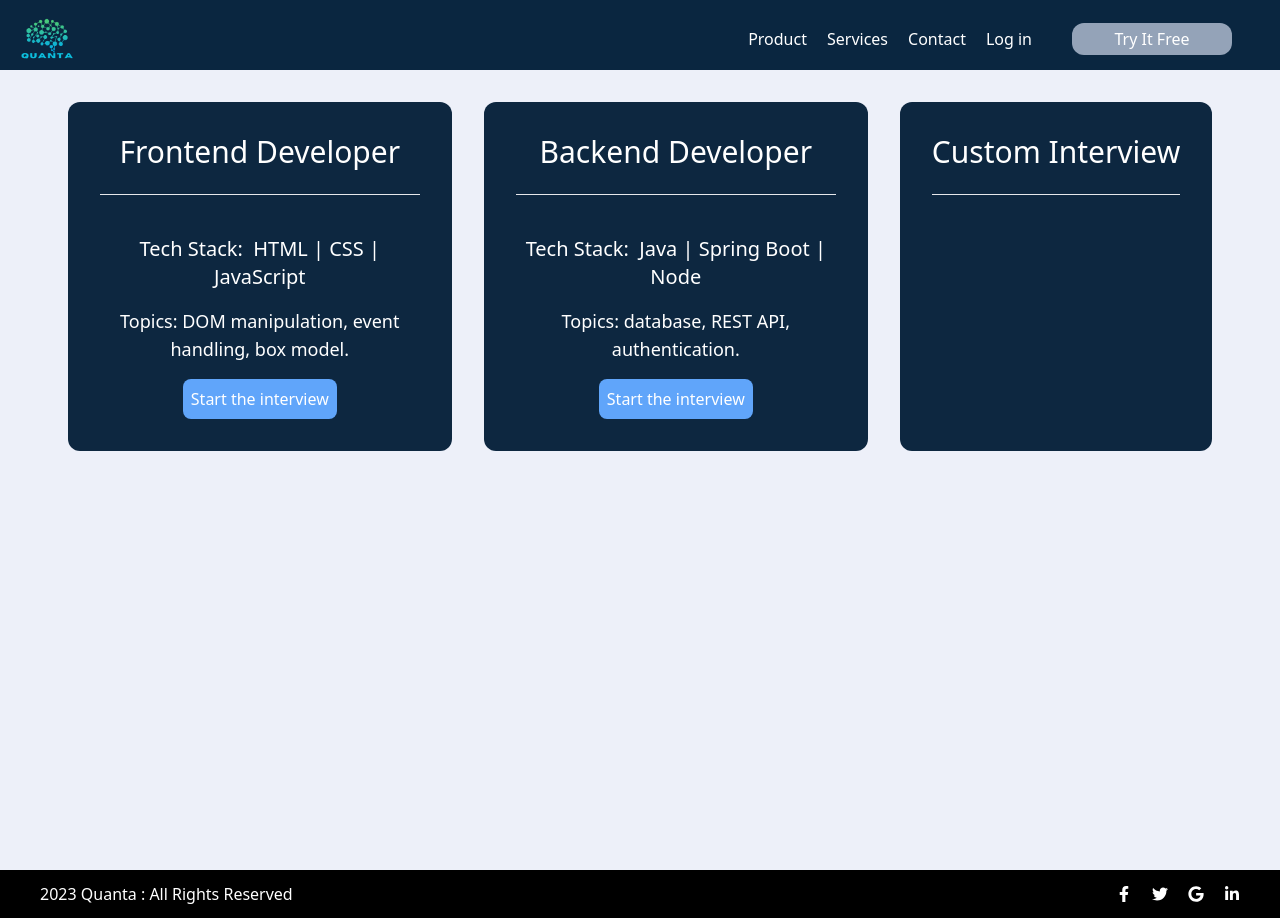
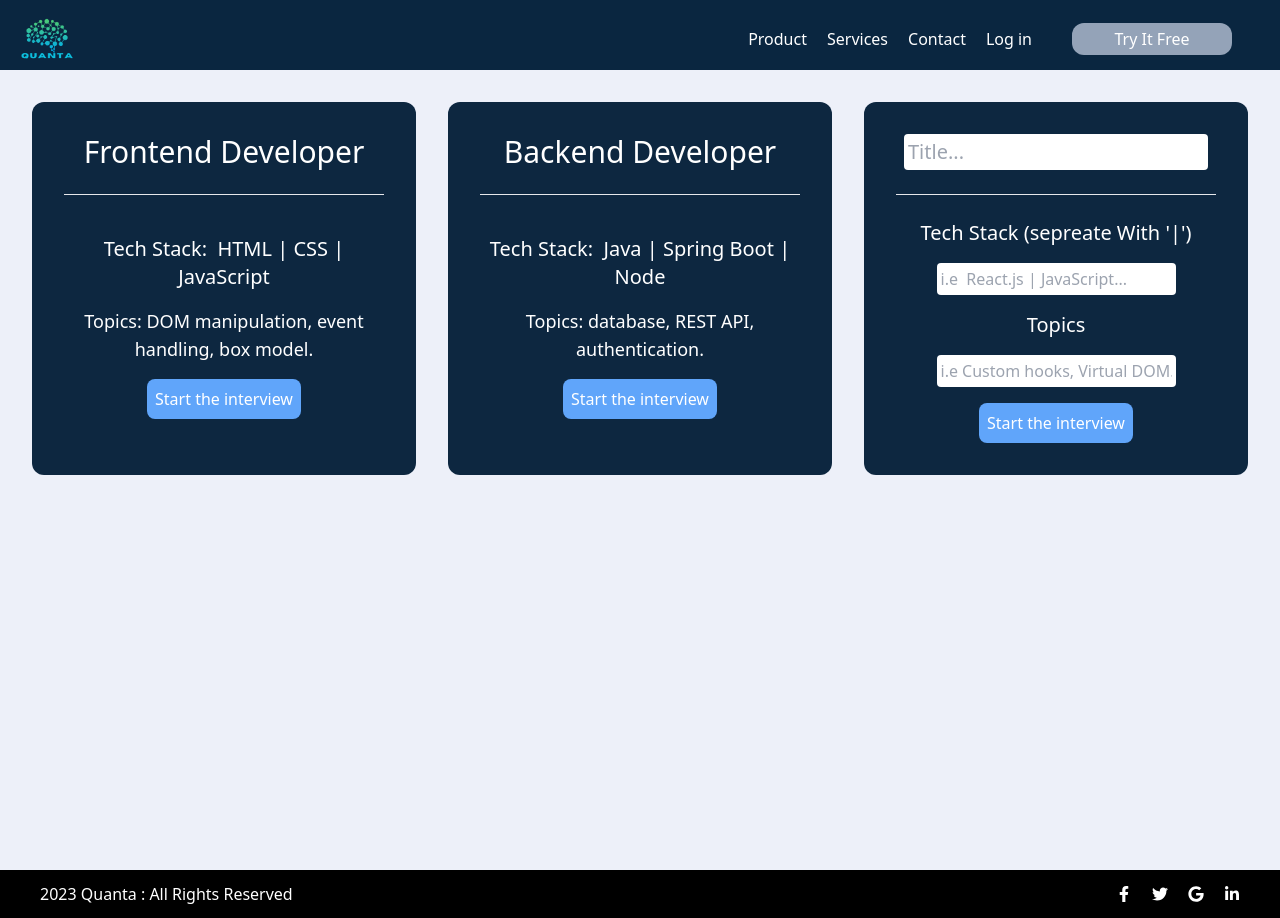
Before and after one commit to Hasims2001/quanta, a React (Create React App) app in the folder frontend/: page /menu in a window 1280 px wide. Built offline with nearby package versions, Linux system fonts and the light colour scheme.

Commit message:
custom inputs added

```diff
--- a/frontend/src/index.tsx
+++ b/frontend/src/index.tsx
@@ -1,6 +1,4 @@
-import React from 'react';
 import ReactDOM from 'react-dom/client';
-// import './index.css';
 import App from './App';
 import reportWebVitals from './reportWebVitals';
 import { BrowserRouter } from 'react-router-dom';
--- a/frontend/src/pages/Menu.tsx
+++ b/frontend/src/pages/Menu.tsx
@@ -1,10 +1,11 @@
-import { FileEdit } from "lucide-react";
+import { FileEdit, PenSquare } from "lucide-react";
 import React, { useState } from "react";
 import { useNavigate } from "react-router-dom";
 
 export const Menu = () => {
   const navigate = useNavigate();
   const [stack, setStack] = useState("");
+  const [data, setData] = useState({ title: "", language: "", content: ""})
   const cards = [
     {
       code: "001",
@@ -42,10 +43,23 @@ export const Menu = () => {
       inputEle?.classList.add("hidden");
     }
   };
-
+  const handleChange = (e:React.ChangeEvent<HTMLInputElement>)=>{
+    setData({
+      ...data,
+      [e.target.name] : e.target.value
+    })
+  }
+  const handleCustom = (roomId: string)=>{
+    if(!data.title || !data.language || !data.content){
+      alert('all the inputs are required!');
+    }else{
+      navigate(`/menu/room/${roomId}`);
+    }
+  }
   const handleRoom = (roomId: string) => {
     navigate(`/menu/room/${roomId}`);
   };
+  console.log("rendr")
   return (
     <div className="min-h-screen bg-[#edf0f9] p-8">
       <div className="flex gap-8 justify-center">
@@ -54,12 +68,24 @@ export const Menu = () => {
             return (
               <div
                 key={index}
-                className="p-8 max-w-sm text-white bg-[#0D2740] rounded-xl text-center shadow-red-950"
+                className="p-8 max-w-sm  bg-[#0D2740] rounded-xl text-center shadow-red-950"
               >
-                <p className="text-3xl">{card.title}</p>
+                <input type="text" name="title" onChange={handleChange} placeholder="Title..." className="text-xl rounded outline-none p-1"></input>
+                <br></br>
                 <br></br>
                 <hr></hr>
                 <br></br>
+                <p className="text-white text-xl mb-4">Tech Stack (sepreate With '|') </p>
+                <input type="text" name="language" onChange={handleChange} placeholder="i.e  React.js | JavaScript..." className=" rounded outline-none p-1 mb-4"></input>
+                <p className="text-white text-xl mb-4">Topics  </p>
+                <input type="text" onChange={handleChange} placeholder="i.e Custom hooks, Virtual DOM...."
+                name="content" className=" rounded outline-none p-1 mb-4"></input>
+                <button
+                  onClick={() => handleCustom(`${card.title?.split(" ")[0]}`)}
+                  className=" bg-blue-400 p-2 bottom-0 text-white rounded-lg"
+                >
+                  Start the interview
+                </button>
               </div>
             );
           } else {
@@ -83,7 +109,7 @@ export const Menu = () => {
                 <p className="text-lg my-4">Topics: {card.content}</p>
                 <button
                   onClick={() => handleRoom(`${card.title?.split(" ")[0]}`)}
-                  className=" bg-blue-400 p-2 rounded-lg"
+                  className=" bg-blue-400 p-2 bottom-0 rounded-lg"
                 >
                   Start the interview
                 </button>
```
